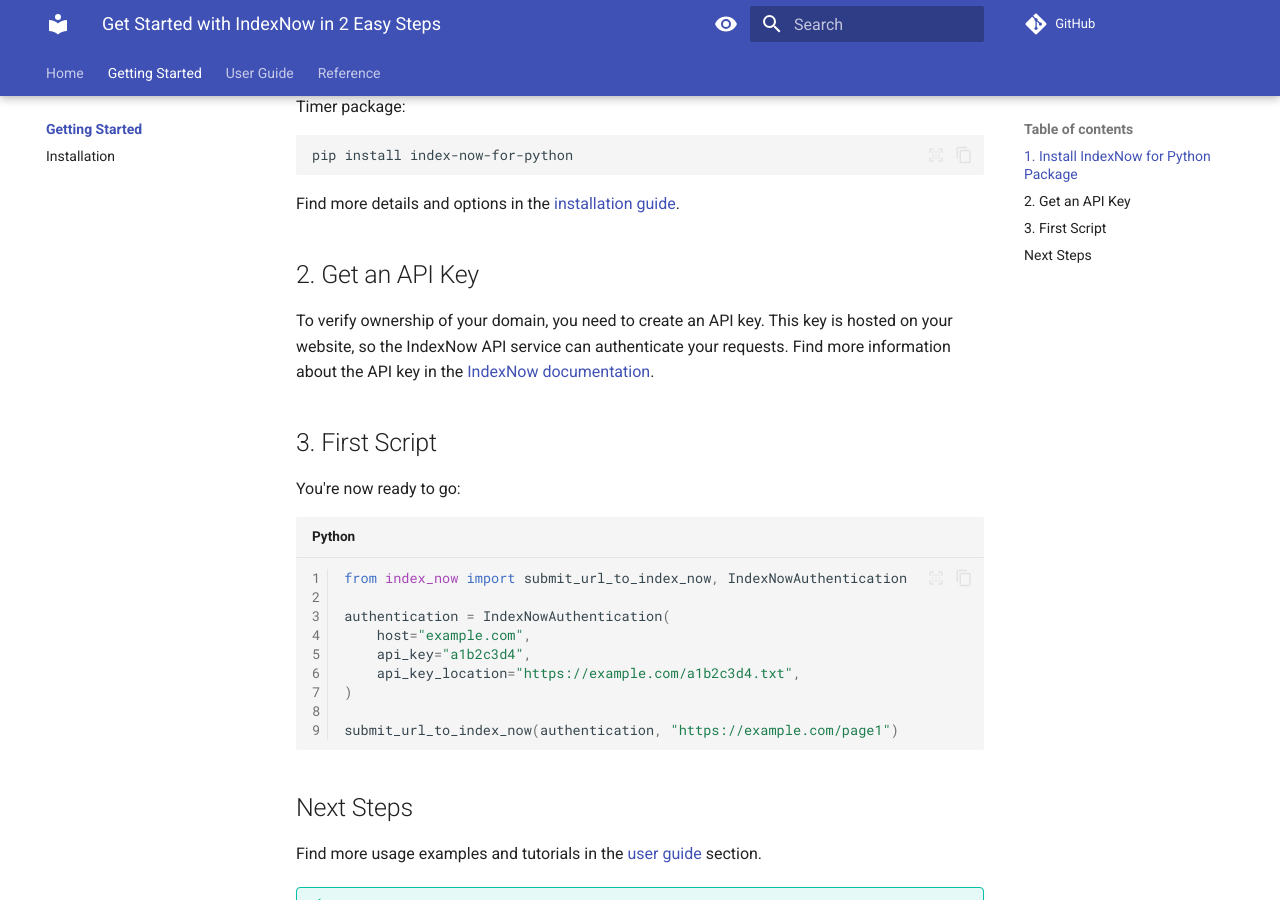
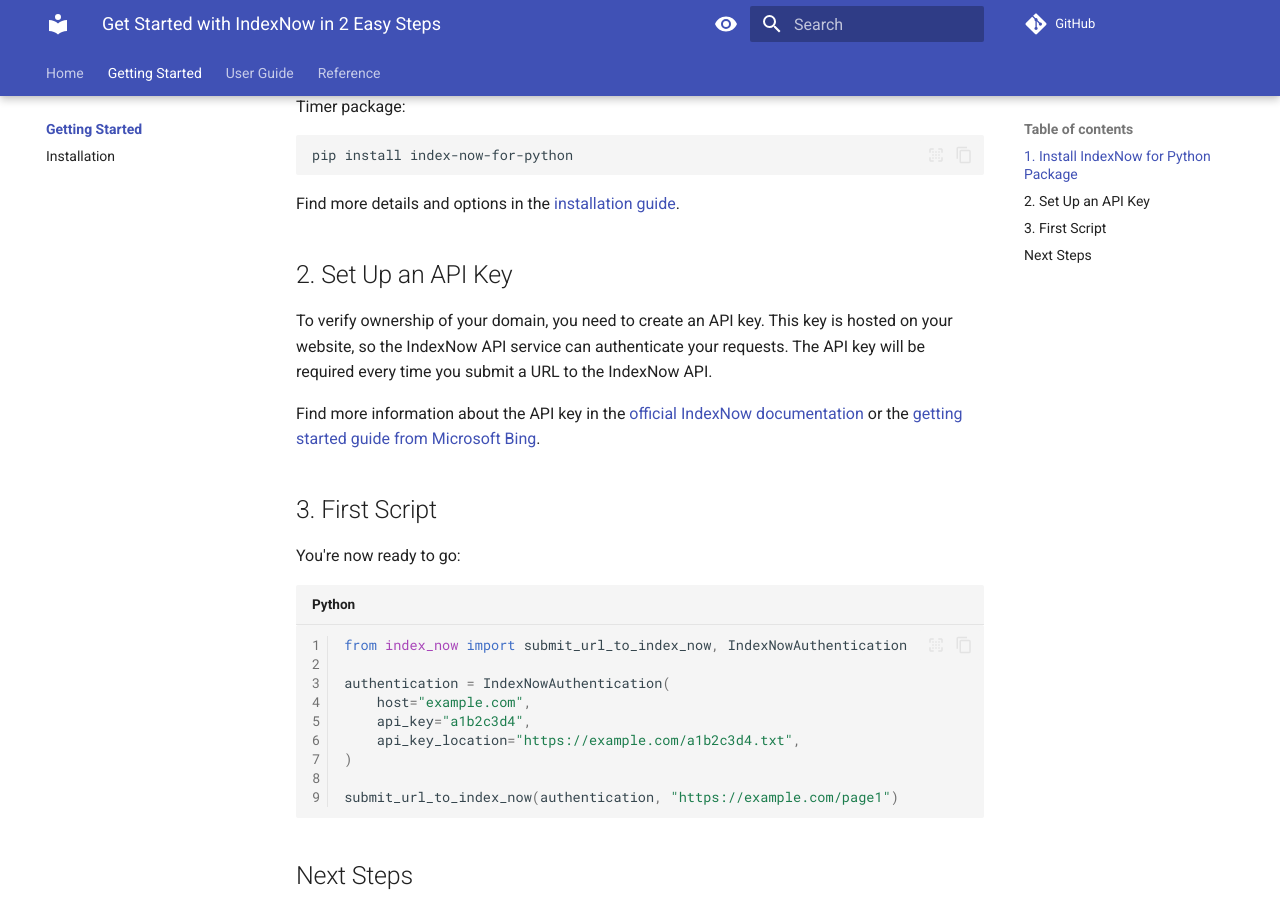
Before and after one commit to jakob-bagterp/index-now-for-python, an MkDocs documentation site: the page built from docs/getting-started/index.md, in a window 1280 px wide and 900 px high, scrolled down 342 px. Built offline with MkDocs 1.6.1 and Material for MkDocs 9.7.7, drawn with Linux system fonts in a browser that asks for light colours; comment, search, counter and statistics services are not loaded; the version menu is left out.

Commit message:
Updated details about the API key, so it's more user friendly.

```diff
--- a/docs/getting-started/index.md
+++ b/docs/getting-started/index.md
@@ -19,8 +19,10 @@
 
 Find more details and options in the [installation guide](installation.md).
 
-## 2. Get an API Key
-To verify ownership of your domain, you need to create an API key. This key is hosted on your website, so the IndexNow API service can authenticate your requests. Find more information about the API key in the [IndexNow documentation](https://www.indexnow.org/api-key).
+## 2. Set Up an API Key
+To verify ownership of your domain, you need to create an API key. This key is hosted on your website, so the IndexNow API service can authenticate your requests. The API key will be required every time you submit a URL to the IndexNow API.
+
+Find more information about the API key in the [official IndexNow documentation](https://www.indexnow.org/api-key) or the [getting started guide from Microsoft Bing](https://www.bing.com/indexnow/getstarted).
 
 ## 3. First Script
 You're now ready to go:
```
